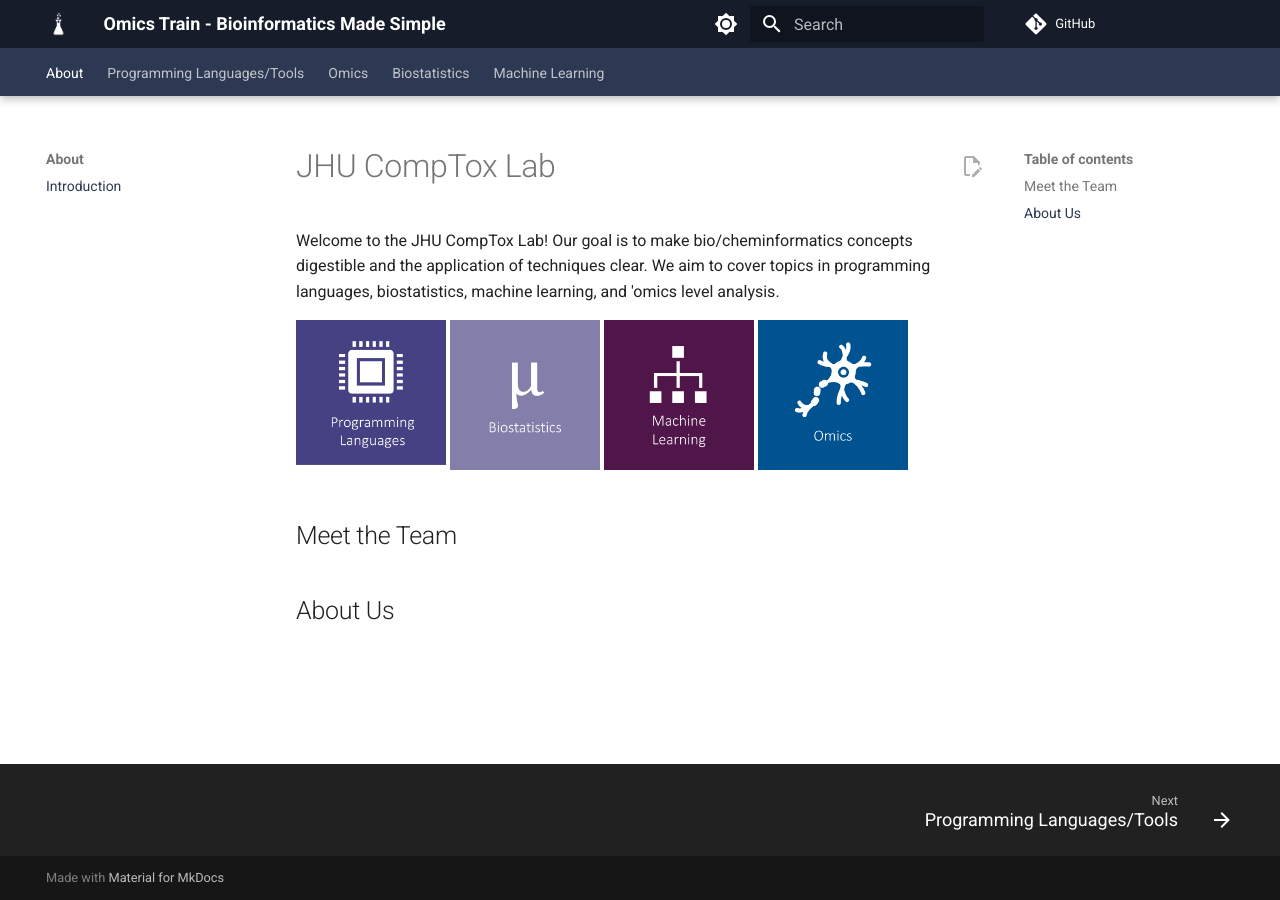
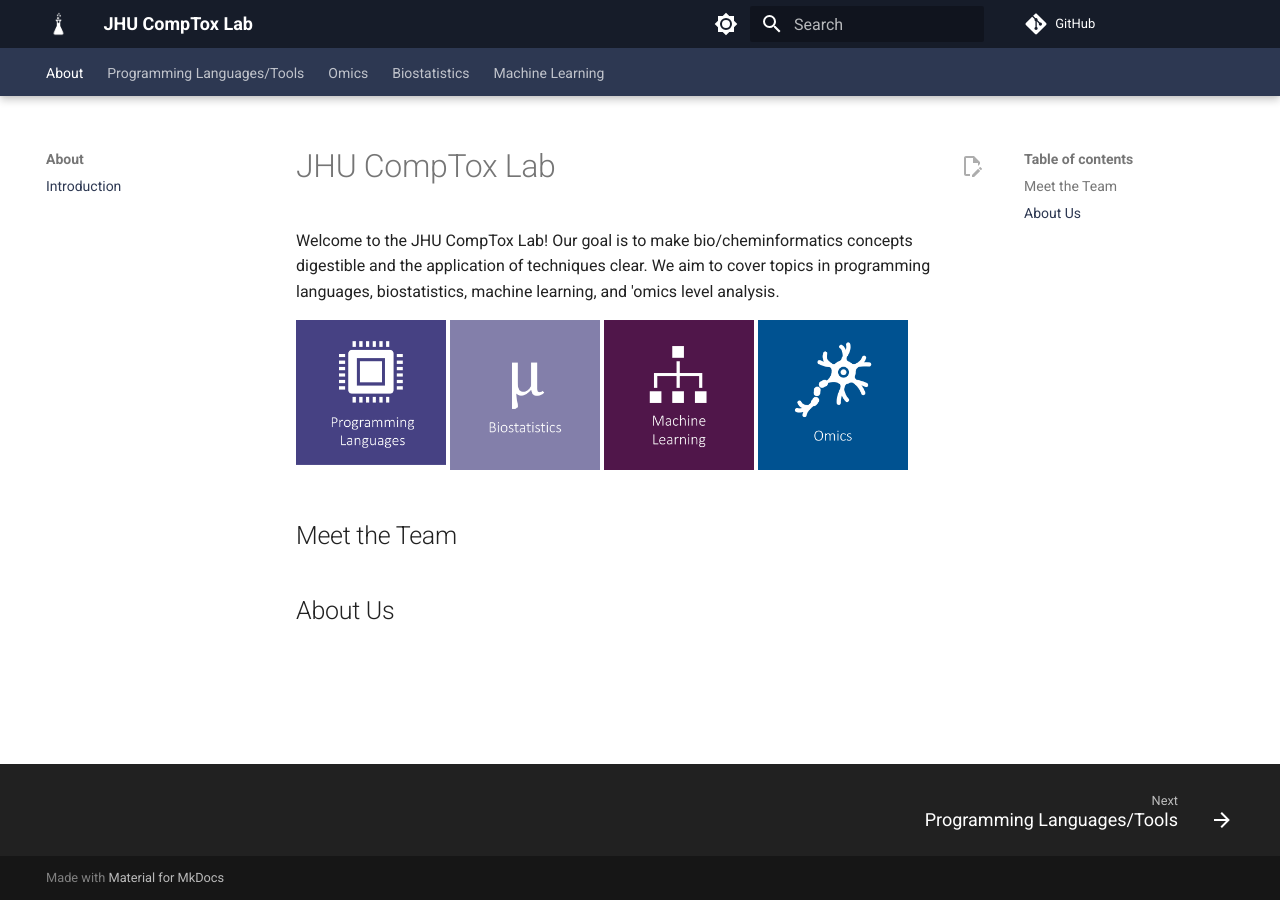
Before and after one commit to comp-tox-jhu/CompToxLab, an MkDocs documentation site: the page built from docs/index.md, in a window 1280 px wide. Built offline with MkDocs 1.6.1 and Material for MkDocs 9.7.7, drawn with Linux system fonts in a browser that asks for light colours; comment, search, counter and statistics services are not loaded.

Commit message:
Update mkdocs.yml

```diff
--- a/mkdocs.yml
+++ b/mkdocs.yml
@@ -1,4 +1,4 @@
-site_name: Omics Train - Bioinformatics Made Simple
+site_name: JHU CompTox Lab
 repo_url: https://github.com/comp-tox-jhu/CompToxLab
 edit_uri: blob/main/docs/
 
```
